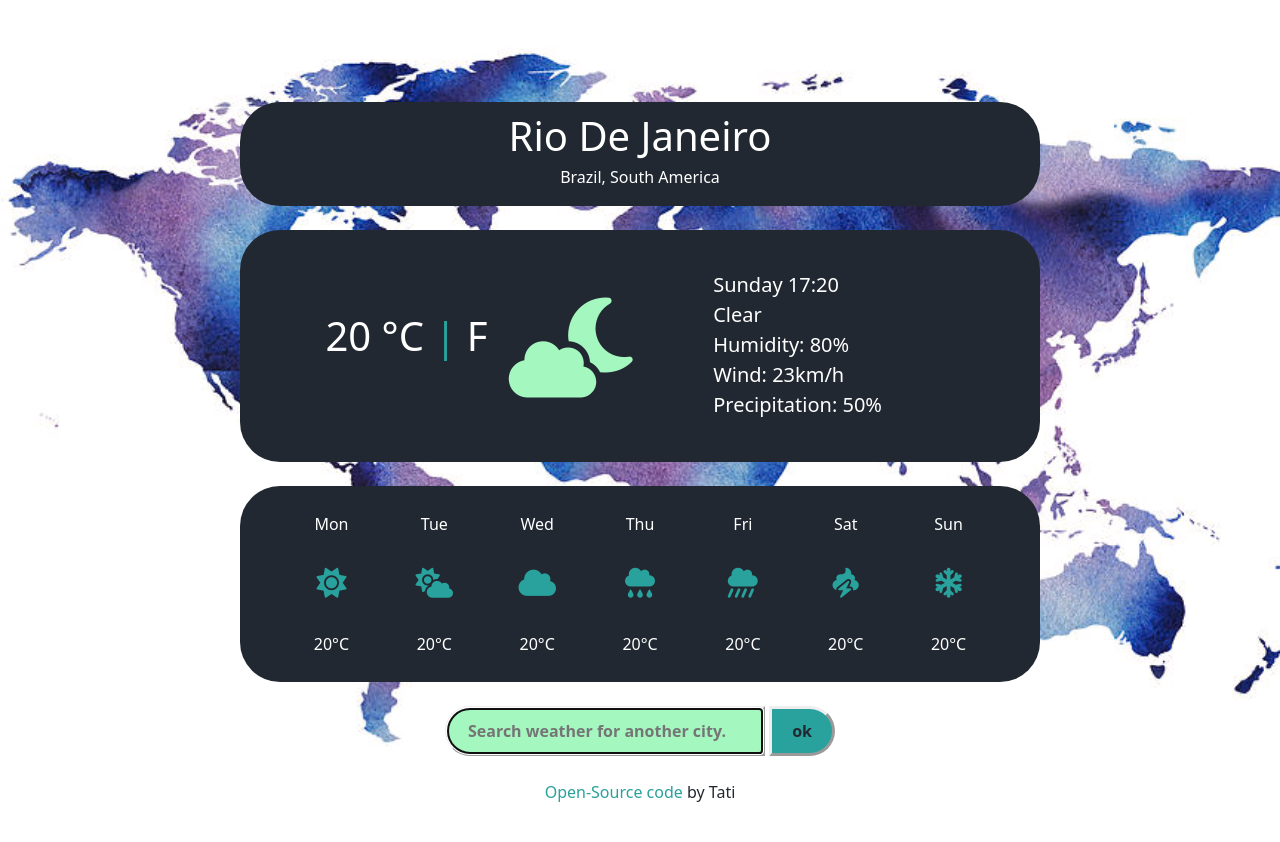
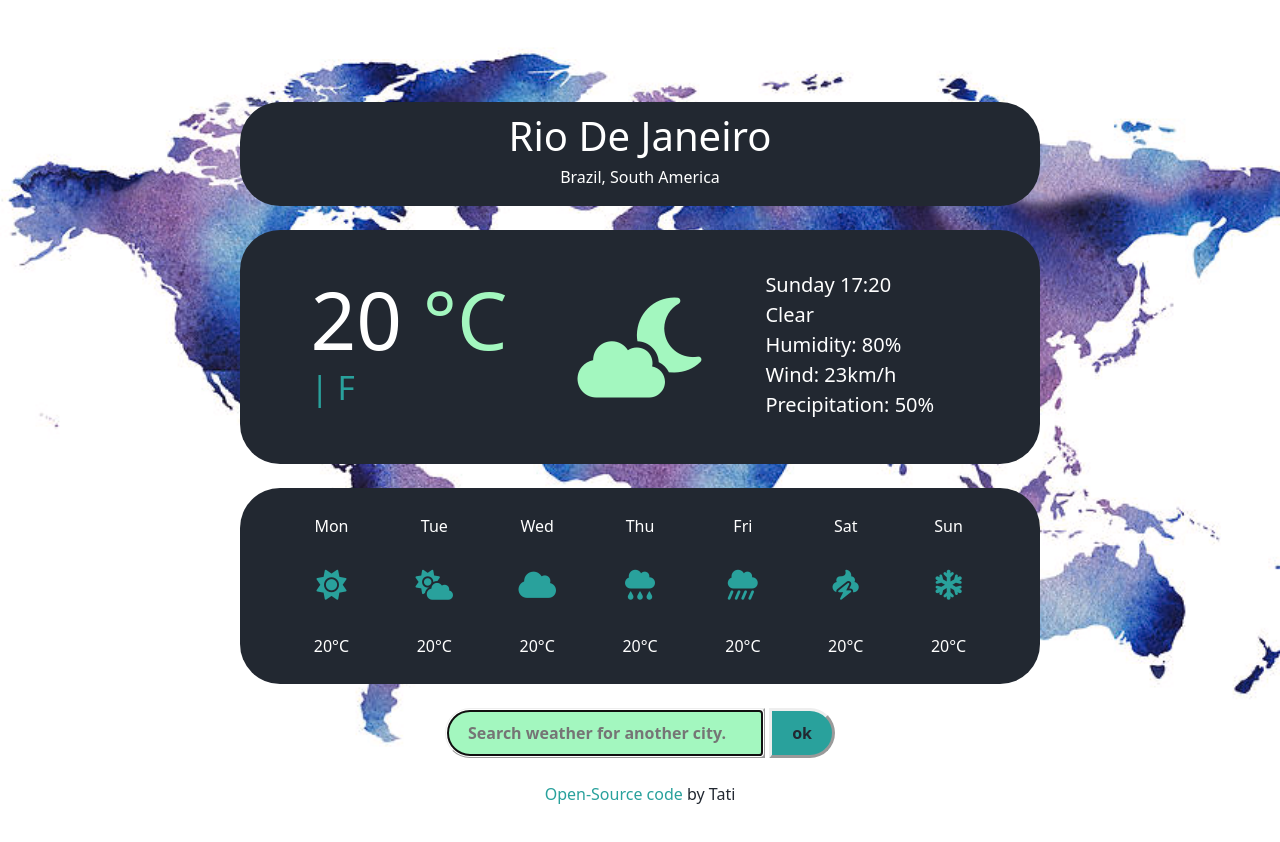
Before and after one commit to TatiZofka/Weather-Vanilla-App, a plain HTML site: page index.html in a window 1280 px wide. Drawn offline with nearby package versions, Linux system fonts and the light colour scheme.

Commit message:
adjusting the position for weather today

```diff
--- a/index.html
+++ b/index.html
@@ -25,13 +25,13 @@
       <div class="weatherToday">
 
       <div class="row today" >
-        <div class="col-4 temperatureToday">
+        <div class="col-5 temperatureToday">
           <h1>
             <span id="temp-value">
               20
             </span>
             <span>
-              <a href="#" class="celsius">
+              <a href="#" class="celsius" id="current-units">
               °C
               </a>
             </span>
@@ -39,7 +39,7 @@
               |
             </span>
             <span>
-              <a href="#" class="farenheit">
+              <a href="#" class="farenheit" id="different-units">
               F
               </a>
             </span>
@@ -48,7 +48,7 @@
         <div class="col-2 emojiToday">
           <i class="fas fa-cloud-moon"></i>
         </div>
-        <div class="col-6 conditionsToday">
+        <div class="col-5 conditionsToday">
           <p>
             <ul>
               <li id="current-date-time">
--- a/src/style.css
+++ b/src/style.css
@@ -34,11 +34,27 @@ li {
 }
 
 .temperatureToday {
-  text-align: center;
-  padding: 10% 0 10% 10%;
+  padding: 5% 5% 5% 10%;
 }
 
-.separator {
+.celsius,
+.farenheit {
+  text-decoration: none;
+}
+
+#temp-value,
+#current-units {
+  font-size: 80px;
+}
+
+#current-units {
+  color: #a3f7bf;
+}
+
+.separator,
+#different-units {
+  vertical-align: top;
+  font-size: smaller;
   color: #29a19c;
 }
 
@@ -51,7 +67,7 @@ li {
 
 .conditionsToday {
   text-align: justify;
-  padding: 3% 0 3% 5%;
+  padding: 3% 3% 3% 3%;
   font-size: 20px;
 }
 
@@ -104,12 +120,6 @@ li {
   text-align: center;
 }
 
-.celsius,
-.farenheit {
-  text-decoration: none;
-  color: white;
-}
-
 .link {
   text-align: center;
   font-family: var(--bs-body-font-family);
```
